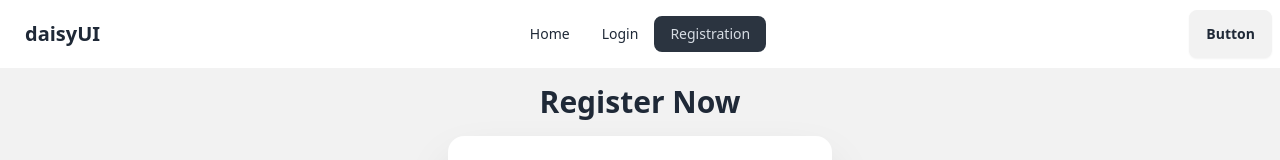
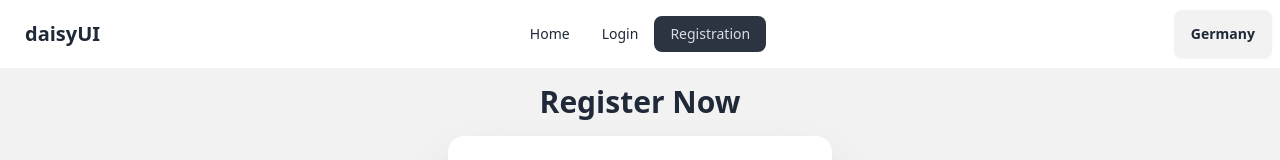
Before and after one commit to tainurrahaman/login-registration-auth, a React (Vite) app: page /registration in a window 1280 px wide. Shown: the top 160 px of the page. Built offline with nearby package versions, Linux system fonts and the light colour scheme.

Commit message:
little work with contextApi

```diff
--- /dev/null
+++ b/src/Providers/AuthProvider.jsx
@@ -0,0 +1,15 @@
+import { createContext } from "react";
+
+export const AuthContext = createContext(null);
+
+const authInfo = {
+  name: "Germany",
+};
+
+const AuthProvider = ({ children }) => {
+  return (
+    <AuthContext.Provider value={authInfo}>{children}</AuthContext.Provider>
+  );
+};
+
+export default AuthProvider;
--- a/src/components/Navbar.jsx
+++ b/src/components/Navbar.jsx
@@ -1,7 +1,11 @@
-import React from "react";
+import React, { useContext } from "react";
 import { NavLink } from "react-router-dom";
+import { AuthContext } from "../Providers/AuthProvider";
 
 const Navbar = () => {
+  const { name } = useContext(AuthContext);
+  console.log(name);
+
   const links = (
     <>
       <li>
@@ -48,7 +52,7 @@
         <ul className="menu menu-horizontal px-1">{links}</ul>
       </div>
       <div className="navbar-end">
-        <a className="btn">Button</a>
+        <a className="btn">{name}</a>
       </div>
     </div>
   );
--- a/src/firebase_init.js
+++ b/src/firebase_init.js
@@ -1,5 +1,7 @@
 // Import the functions you need from the SDKs you need
 import { initializeApp } from "firebase/app";
+import { getAuth } from "firebase/auth";
+
 // TODO: Add SDKs for Firebase products that you want to use
 // https://firebase.google.com/docs/web/setup#available-libraries
 
@@ -15,3 +17,6 @@
 
 // Initialize Firebase
 const app = initializeApp(firebaseConfig);
+const auth = getAuth(app);
+
+export default auth;
--- a/src/main.jsx
+++ b/src/main.jsx
@@ -7,6 +7,7 @@
 import Home from "./components/Home";
 import Login from "./components/Login";
 import Registration from "./components/Registration";
+import AuthProvider from "./Providers/AuthProvider";
 
 const router = createBrowserRouter([
   {
@@ -31,6 +32,8 @@
 
 createRoot(document.getElementById("root")).render(
   <StrictMode>
-    <RouterProvider router={router} />
+    <AuthProvider>
+      <RouterProvider router={router} />
+    </AuthProvider>
   </StrictMode>
 );
```
